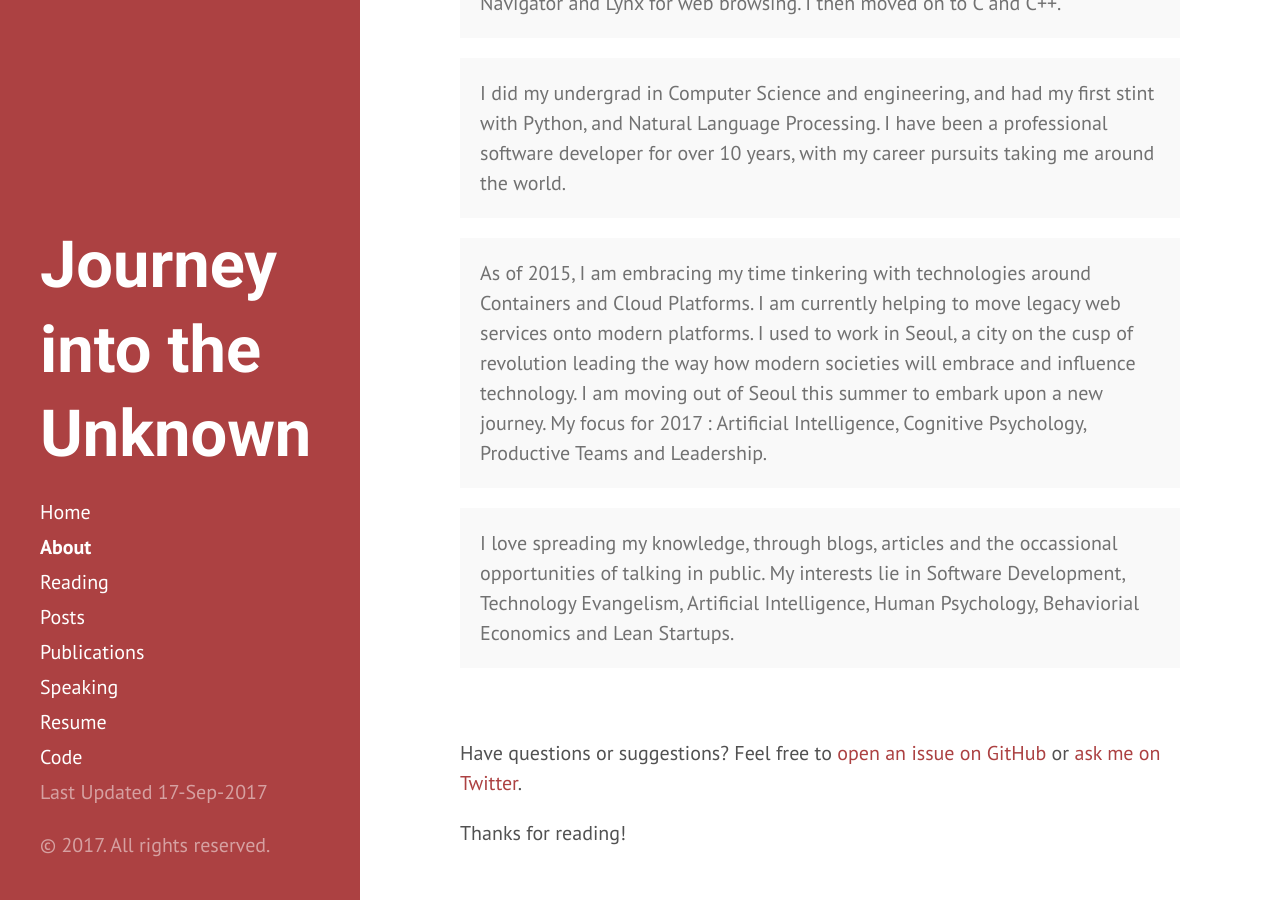
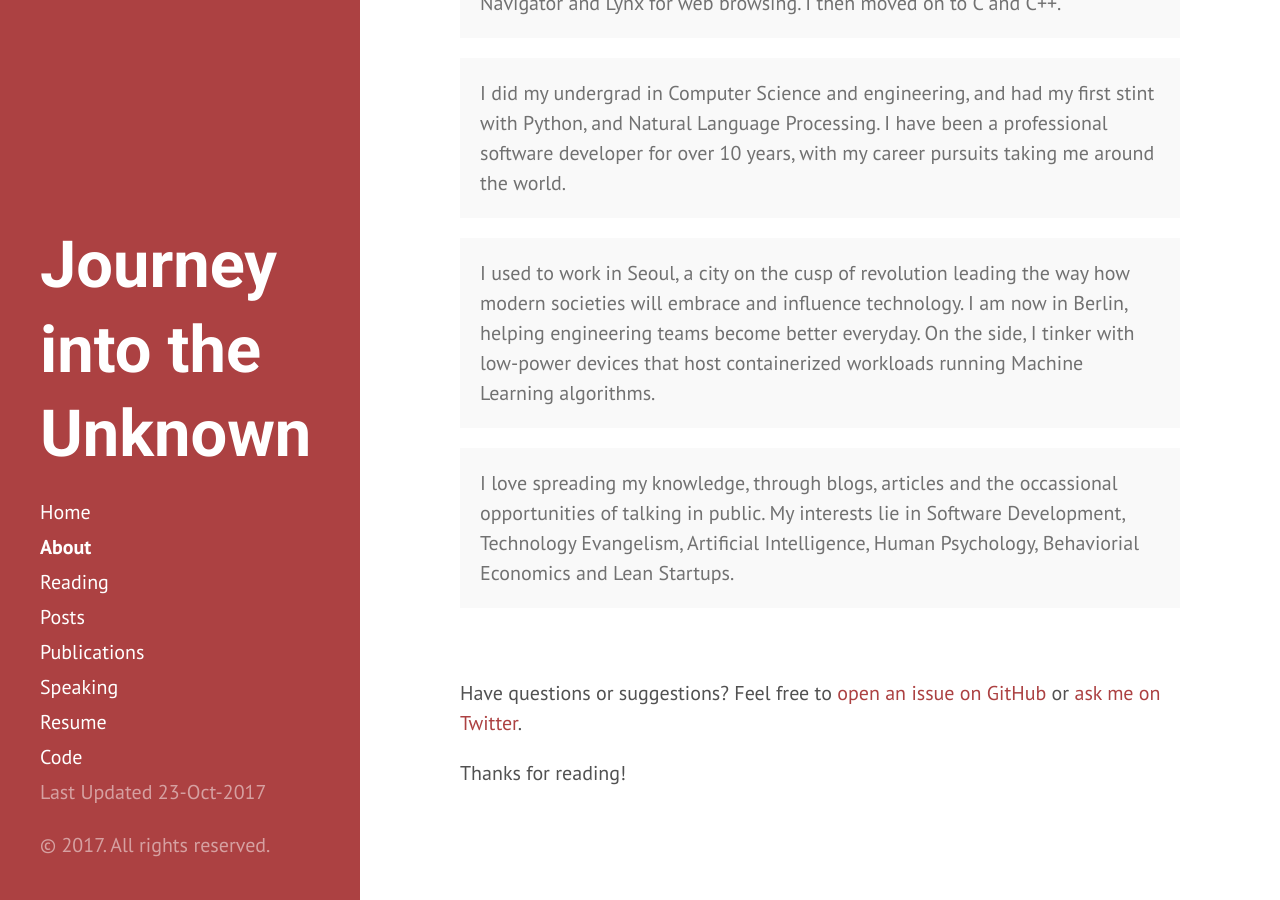
Before and after one commit to vivekjuneja/vivekjuneja.github.io, a Jekyll site: the page built from about.md, in a window 1280 px wide and 900 px high, scrolled down 982 px. Built offline with Jekyll 4.4.1, drawn with Linux system fonts in a browser that asks for light colours.

Commit message:
changed about my current situation. changed timestamp

```diff
--- a/_config.yml
+++ b/_config.yml
@@ -45,4 +45,4 @@ gems: [jekyll-gist, jekyll-paginate, jekyll-last-modified-at]
 
 google_analytics: UA-83374110-1
 
-last_modified_at:	17-Sept-2017
+last_modified_at:	23-Oct-2017
--- a/about.md
+++ b/about.md
@@ -24,11 +24,9 @@ title: About
 </p>
 <p class="message">
 
-  As of 2015, I am embracing my time tinkering with technologies around Containers and Cloud Platforms. I am currently helping to move legacy web services onto modern platforms.
-
   I used to work in Seoul, a city on the cusp of revolution leading the way how modern societies will embrace and influence technology.
 
-  I am moving out of Seoul this summer to embark upon a new journey. My focus for 2017 : Artificial Intelligence, Cognitive Psychology, Productive Teams and Leadership.
+  I am now in Berlin, helping engineering teams become better everyday. On the side, I tinker with low-power devices that host containerized workloads running Machine Learning algorithms.
 
 </p>
 <p class="message">
```
